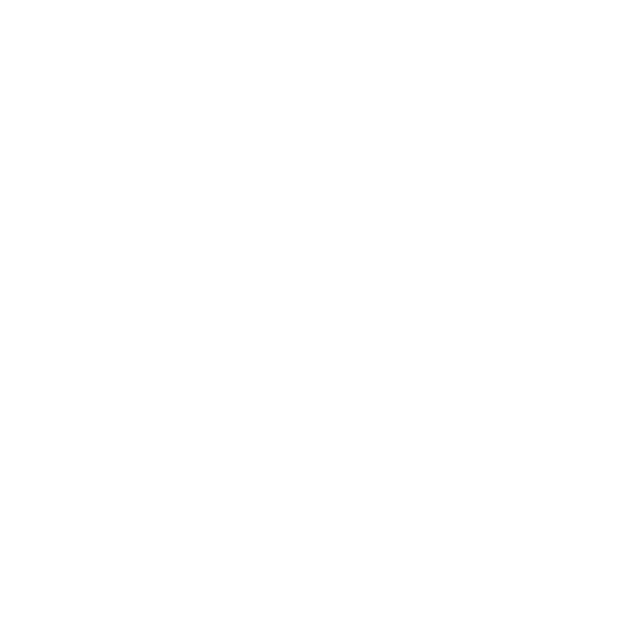
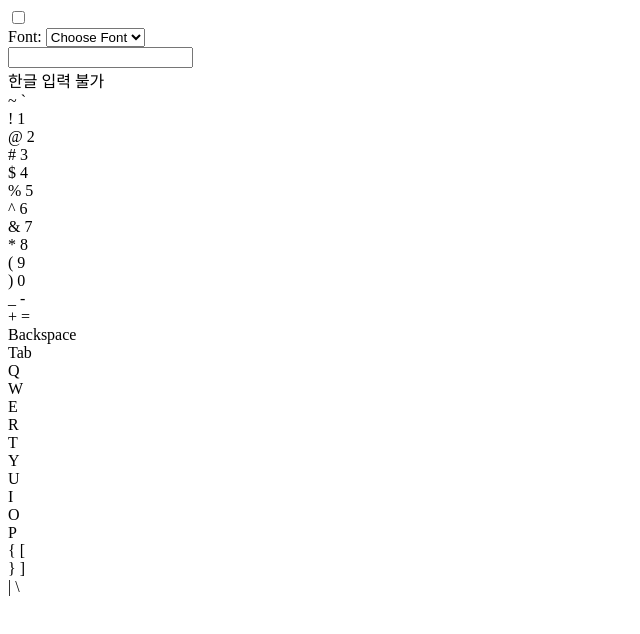
Before and after one commit to LKJ970524/virtual-keyboard, a plain HTML site: page index.html in a window 1280 px wide. Shown: the whole page, without its empty margins (0-640 px from the left). Drawn offline with Linux system fonts and the light colour scheme.

Commit message:
키보드 2번째 줄 완성

```diff
--- a/index.html
+++ b/index.html
@@ -1,9 +1,119 @@
 <!DOCTYPE html>
-<html lang="ko-kr">
+<html theme="">
+
 <head>
-    <title> virtual-keyboard </title>
+    <title>
+        virtual-keyboard
+    </title>
 </head>
+
 <body>
+    <div class="container" id="container">
+        <div class="menu">
+            <label class="switch">
+                <input id="switch" type="checkbox">
+                <span class="slider"></span>
+            </label>
+            <div class="select-box">
+                <label for="font">Font:</label>
+                <select id="font">
+                    <option value="" disabled selected>Choose Font</option>
+                    <option value="Comic Sans MS, Comic Sans, cursive">Font 1</option>
+                    <option value="Arial Narrow, sans-serif">Font 2</option>
+                    <option value="Chalkduster, fantasy">Font 3</option>
+                </select>
+            </div>
+        </div>
+        <div class="input-group" id="input-group">
+            <input id="input" class="input" type="text" autocomplete="off">
+            <div class="error-message">한글 입력 불가</div>
+        </div>
+        <div class="keyboard" id="keyboard">
+            <div class="row">
+                <div class="key" data-code="Backquote" data-val="`">
+                    <span class="two-value">~</span>
+                    <span class="two-value">`</span>
+                </div>
+                <div class="key" data-code="Digit1" data-val="1">
+                    <span class="two-value">!</span>
+                    <span class="two-value">1</span>
+                </div>
+                <div class="key" data-code="Digit2" data-val="2">
+                    <span class="two-value">@</span>
+                    <span class="two-value">2</span>
+                </div>
+                <div class="key" data-code="Digit3" data-val="3">
+                    <span class="two-value">#</span>
+                    <span class="two-value">3</span>
+                </div>
+                <div class="key" data-code="Digit4" data-val="4">
+                    <span class="two-value">$</span>
+                    <span class="two-value">4</span>
+                </div>
+                <div class="key" data-code="Digit5" data-val="5">
+                    <span class="two-value">%</span>
+                    <span class="two-value">5</span>
+                </div>
+                <div class="key" data-code="Digit6" data-val="6">
+                    <span class="two-value">^</span>
+                    <span class="two-value">6</span>
+                </div>
+                <div class="key" data-code="Digit7" data-val="7">
+                    <span class="two-value">&</span>
+                    <span class="two-value">7</span>
+                </div>
+                <div class="key" data-code="Digit8" data-val="8">
+                    <span class="two-value">*</span>
+                    <span class="two-value">8</span>
+                </div>
+                <div class="key" data-code="Digit9" data-val="9">
+                    <span class="two-value">(</span>
+                    <span class="two-value">9</span>
+                </div>
+                <div class="key" data-code="Digit0" data-val="0">
+                    <span class="two-value">)</span>
+                    <span class="two-value">0</span>
+                </div>
+                <div class="key" data-code="Minus" data-val="-">
+                    <span class="two-value">_</span>
+                    <span class="two-value">-</span>
+                </div>
+                <div class="key" data-code="Equal" data-val="=">
+                    <span class="two-value">+</span>
+                    <span class="two-value">=</span>
+                </div>
+                <div class="key back-space-key" data-code="Backspace" data-val="Backspace">
+                    Backspace
+                </div>
+            </div>
+            <div class="row">
+                <div class="key tab-key">Tab</div>
+                <div class="key" data-code="KeyQ" data-val="q">Q</div>
+                <div class="key" data-code="KeyW" data-val="w">W</div>
+                <div class="key" data-code="KeyE" data-val="e">E</div>
+                <div class="key" data-code="KeyR" data-val="r">R</div>
+                <div class="key" data-code="KeyT" data-val="t">T</div>
+                <div class="key" data-code="KeyY" data-val="y">Y</div>
+                <div class="key" data-code="KeyU" data-val="u">U</div>
+                <div class="key" data-code="KeyI" data-val="i">I</div>
+                <div class="key" data-code="KeyO" data-val="o">O</div>
+                <div class="key" data-code="KeyP" data-val="p">P</div>
+                <div class="key" data-code="BracketLeft" data-val="[">
+                    <span class="two-value">{</span>
+                    <span class="two-value">[</span>
+                </div>
+                <div class="key" data-code="BracketRight" data-val="]">
+                    <span class="two-value">}</span>
+                    <span class="two-value">]</span>
+                </div>
+                <div class="key back-slash-key" data-code="Backslash" data-val="\">
+                    <span class="two-value">|</span>
+                    <span class="two-value">\</span>
+                </div>
+            </div>
 
+
+    </div>
 </body>
+
 </html>
```
Also changed, not shown: README.md.
